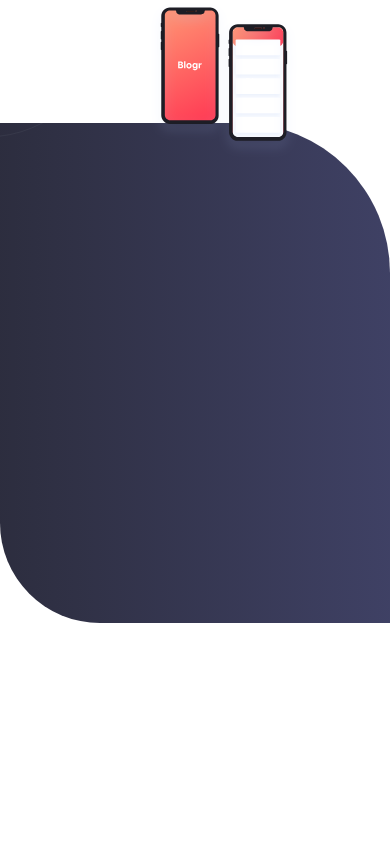
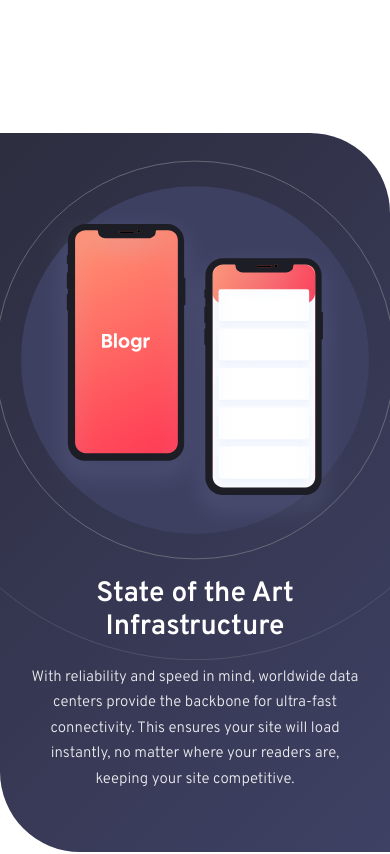
Before and after one commit to Musiki8213/Task-8.2--UI-Challenge, a React (Vite) app: page / in a window 390 px wide. Shown: the part 1580-2434 px from the top of the page. Built offline with nearby package versions, Linux system fonts and the light colour scheme.

Commit message:
style: fix third section alignment on small screens

```diff
--- a/src/assets/Components/ThirdSection/ThirdSection.css
+++ b/src/assets/Components/ThirdSection/ThirdSection.css
@@ -1,46 +1,192 @@
 .third-section {
-  margin-top: 70px;
-  background: linear-gradient(to right, hsl(237, 17%, 21%), hsl(237, 23%, 32%));
-  height: 500px;
-  border-top-right-radius: 150px;
+  margin-top: 150px;
+  background: linear-gradient(135deg, hsl(237, 17%, 21%) 0%, hsl(237, 23%, 32%) 100%);
+  min-height: 400px;
+  border-top-right-radius: 100px;
   border-bottom-left-radius: 100px;
+  font-family: "Overpass", sans-serif;
+  position: relative;
+  overflow: hidden;
+  padding: 100px 0;
+}
+
+.third-section-content {
+  max-width: 1440px;
+  margin: 0 auto;
+  padding: 0 100px;
+  display: flex;
+  align-items: center;
+  gap: 80px;
+  position: relative;
+  z-index: 1;
+}
+
+.third-section-images {
+  position: relative;
+  flex: 1;
+  min-height: 500px;
+  display: flex;
+  align-items: center;
+  justify-content: center;
+}
+
+.circle-img {
+  position: absolute;
+  width: 1000px;
+  height: 1000px;
+  top: 50%;
+  left: 50%;
+  transform: translate(-50%, -50%);
+  z-index: 0;
+}
+
+.phone-img {
+  position: relative;
+  width: 100%;
+  max-width: 550px;
+  height: auto;
+  z-index: 1;
+  margin-top: 50px;
+}
+
+.third-section-text {
+  flex: 1;
+  color: white;
+  padding-left: 50px;
+}
+
+.third-section-text h3 {
+  font-size: 40px;
+  font-weight: 600;
+  color: white;
+  margin-bottom: 30px;
+  font-family: "Overpass", sans-serif;
+  line-height: 1.2;
+}
+
+.third-section-text p {
+  font-size: 16px;
+  line-height: 1.8;
+  color: rgba(255, 255, 255, 0.9);
+  font-weight: 300;
   font-family: "Overpass", sans-serif;
 }
 
-.third-section .circle-img {
-  width: 60%;
-  height: 50%;
-  margin-left: -130px;
-  margin-top: -500px;
+@media (max-width: 1024px) {
+  .third-section {
+    padding: 80px 0;
+    margin-top: 100px;
   }
 
-.third-section .phone-img {
-  width: 38%;
-  height: 35%;
-  margin-left: 150px;
-  margin-top: -900px;
+  .third-section-content {
+    flex-direction: column;
+    padding: 0 50px;
+    gap: 60px;
+    text-align: center;
   }
 
-.third-section .text {
-  margin-top: -600px;
-  color: hsla(240, 11%, 89%, 1.00);
-  margin-left: 980px;
-  line-height: 1.5;
+  .third-section-images {
+    min-height: 400px;
   }
 
-.third-section .text h3 {
-  font-size: 34px;
-  color: white;
+  .circle-img {
+    width: 800px;
+    height: 800px;
   }
 
+  .phone-img {
+    max-width: 400px;
+  }
 
-.third-section .text button {
+  .third-section-text {
+    padding-left: 0;
+  }
+
+  .third-section-text h3 {
+    font-size: 32px;
+  }
+}
+
+@media (max-width: 768px) {
+  .third-section {
+    padding: 60px 0;
+    margin-top: 80px;
+    border-top-right-radius: 80px;
+    border-bottom-left-radius: 80px;
+  }
+
+  .third-section-content {
+    padding: 0 30px;
+    gap: 50px;
+    flex-direction: column;
+    text-align: center;
+  }
+
+  .third-section-images {
+    min-height: 300px;
+    order: 1;
+  }
+
+  .circle-img {
+    width: 600px;
+    height: 600px;
+  }
+
+  .phone-img {
+    max-width: 300px;
     margin-top: 20px;
-  background-color: hsl(355, 100%, 74%);
-  border: none;
-  padding: 10px 20px;
-  border-radius: 20px;
-  color: white;
-  font-weight: bold;
-  cursor: pointer;
   }
+
+  .third-section-text {
+    padding-left: 0;
+    order: 2;
+  }
+
+  .third-section-text h3 {
+    font-size: 28px;
+    margin-bottom: 20px;
+  }
+
+  .third-section-text p {
+    font-size: 15px;
+    line-height: 1.7;
+  }
+}
+
+@media (max-width: 375px) {
+  .third-section {
+    padding: 50px 0;
+    margin-top: 60px;
+    border-top-right-radius: 60px;
+    border-bottom-left-radius: 60px;
+  }
+
+  .third-section-content {
+    padding: 0 20px;
+    gap: 40px;
+  }
+
+  .third-section-images {
+    min-height: 250px;
+  }
+
+  .circle-img {
+    width: 500px;
+    height: 500px;
+  }
+
+  .phone-img {
+    max-width: 250px;
+    margin-top: 10px;
+  }
+
+  .third-section-text h3 {
+    font-size: 26px;
+    margin-bottom: 15px;
+  }
+
+  .third-section-text p {
+    font-size: 14px;
+    line-height: 1.6;
+  }
+}
--- a/src/assets/Components/ThirdSection/ThirdSection.tsx
+++ b/src/assets/Components/ThirdSection/ThirdSection.tsx
@@ -1,35 +1,31 @@
-
 import "./ThirdSection.css";
 
 export const ThirdSection = () => {
   return (
     <div className="third-section">
-      <div>
-        <div style={{ overflow: "hidden" }}>
+      <div className="third-section-content">
+        <div className="third-section-images">
           <img
-            src="public/bg-pattern-circles.svg"
-            alt="icon-supervisor"
+            src="/bg-pattern-circles.svg"
+            alt="Background pattern"
             className="circle-img"
-          style={{ overflow: "hidden"}}/>
-        </div>
+          />
           <img
-          src="public/illustration-phones.svg"
-          alt="icon-supervisor"
+            src="/illustration-phones.svg"
+            alt="Phones illustration"
             className="phone-img"
           />
         </div>
-      <div className="text">
+        <div className="third-section-text">
           <h3>State of the Art Infrastructure</h3>
           <p>
             With reliability and speed in mind, worldwide data centers provide the
-          <br />
             backbone for ultra-fast connectivity. This ensures your site will load
-          <br />
             instantly, no matter where your readers are, keeping your site
-          <br />
             competitive.
           </p>
         </div>
       </div>
+    </div>
   );
 };
```
Lines whose indentation alone changed are shown as unchanged.
